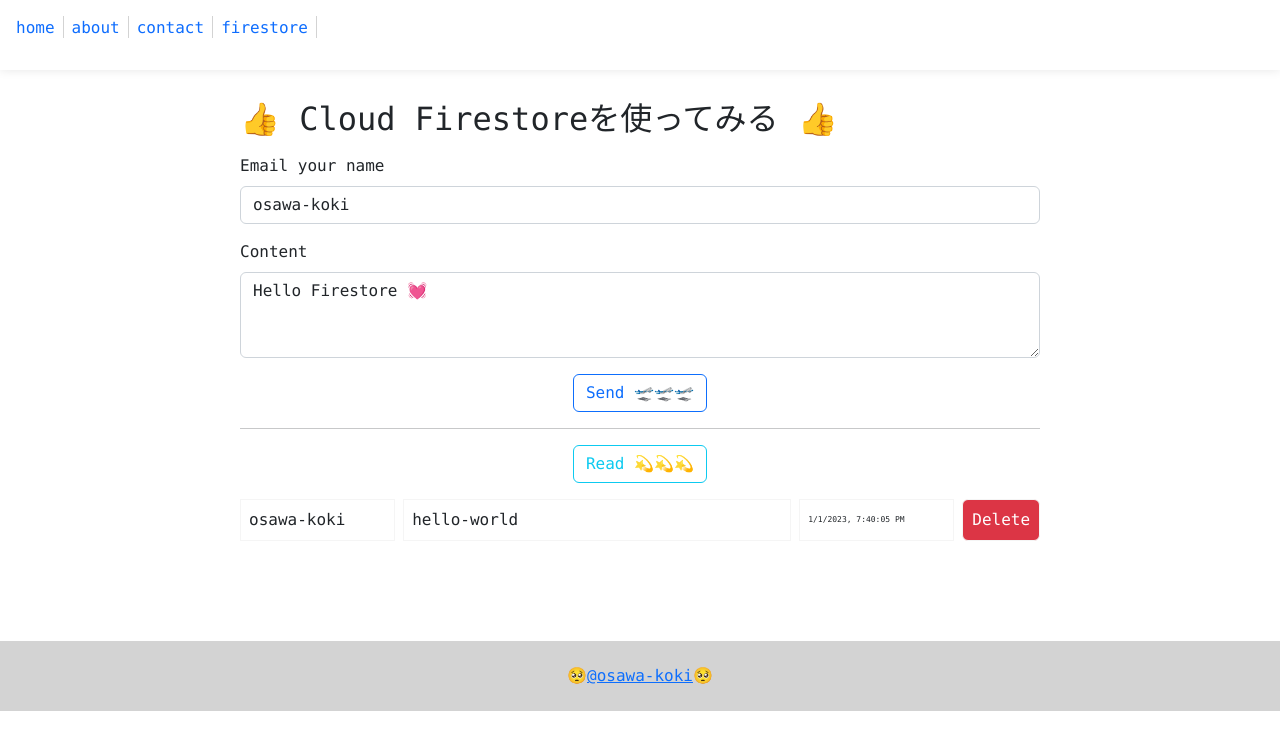
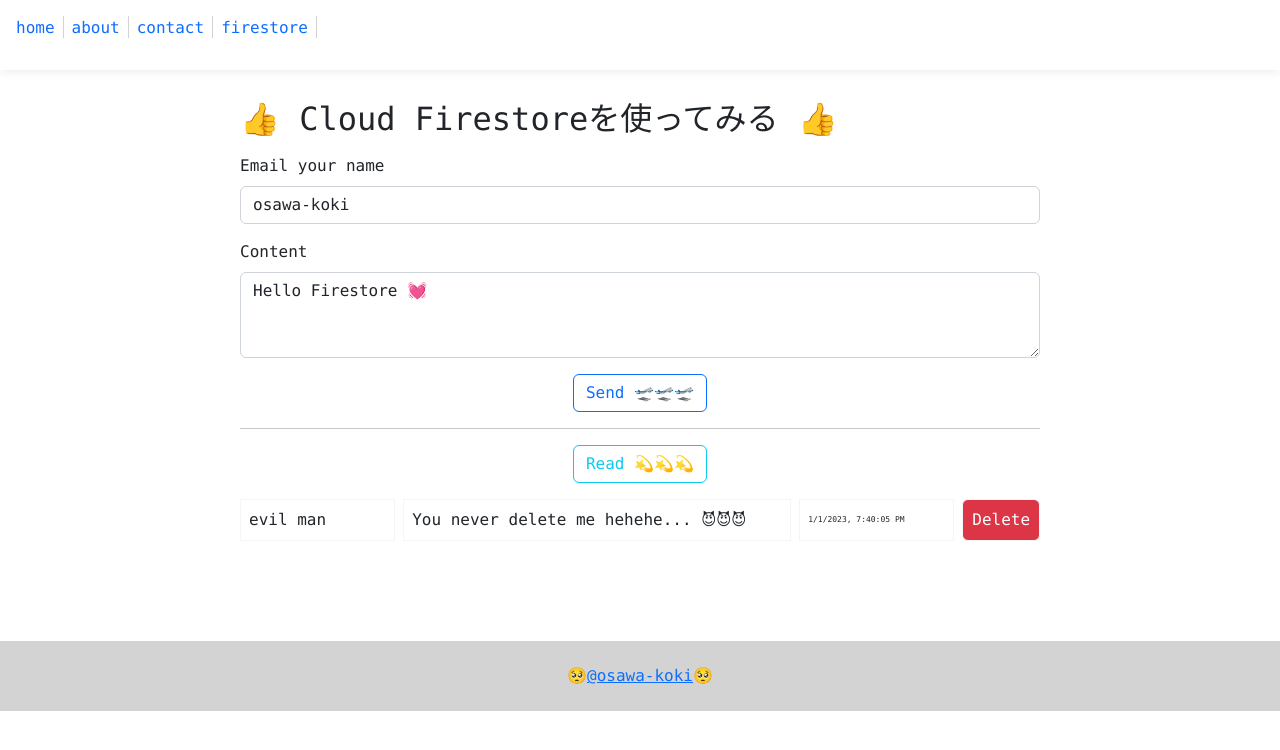
Before and after one commit to osawa-koki/learning-firestone, a Nuxt app: page /firestore in a window 1280 px wide. Shown: the top 750 px of the page. Built offline with nearby package versions, Linux system fonts and the light colour scheme.

Commit message:
小さな修正。

```diff
--- a/pages/firestore.vue
+++ b/pages/firestore.vue
@@ -86,8 +86,8 @@
       text: 'Hello Firestore 💓',
       messages: [{
         id: '',
-        name: 'osawa-koki',
-        text: 'hello-world',
+        name: 'evil man',
+        text: 'You never delete me hehehe... 😈😈😈',
         date: new Date(),
       }] as Message[],
     }
```
